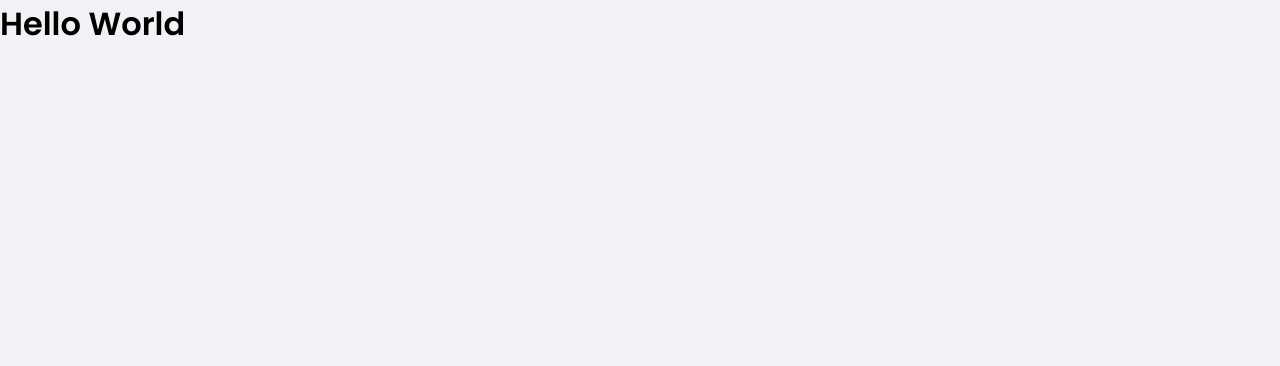
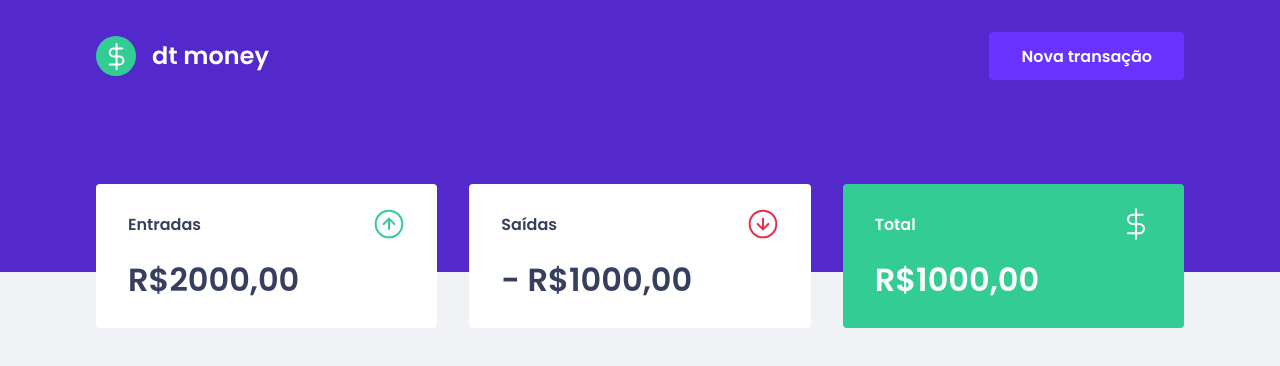
Before and after one commit to Jonathas-bonfim/moneycontrol, a React (Create React App) app: page / in a window 1280 px wide. Shown: the top 366 px of the page. Built offline with nearby package versions, Linux system fonts and the light colour scheme.

Commit message:
styled header and Dashboard

```diff
--- a/src/App.tsx
+++ b/src/App.tsx
@@ -1,11 +1,14 @@
 import { GlobalStyle } from "./assets/styles/global";
+import { Dashboard } from "./components/Dashboard";
+import { Header } from "./components/Header/index";
 
 
 export function App() {
   return (
-    <div className="App">
-      <h1>Hello World</h1>
+    <>
+      <Header />
+      <Dashboard />
       <GlobalStyle />
-    </div>
+    </>
   );
 }
--- a/src/assets/styles/global.ts
+++ b/src/assets/styles/global.ts
@@ -1,58 +1,76 @@
-import { createGlobalStyle } from "styled-components";
+import { createGlobalStyle } from 'styled-components';
 
 export const GlobalStyle = createGlobalStyle`
+  :root {
+    --red: #E52E4D;
+    --blue: #5429CC;
+    --green: #33CC95;
+    --blue-light: #6933FF;
 
-  :root{
+    --text-title: #363F5F;
+    --text-body: #969CB3;
     --background: #f0f2f5;
     --shape: #FFFFFF;
-
-    --red: #e52e4d;
-    --blue:#5429cc;
-    --blue-light: #6933ff;
-
-    --text-tittle: #363f5f;
-    --text-body: #969cb3;
-
   }
-
-  *{
+  * {
     margin: 0;
     padding: 0;
     box-sizing: border-box;
   }
-
-  html{
-    @media(max-width: 1080px) {
-      font-size: 93.75%
-    }
-
-    @media(max-width: 720px) {
-      font-size: 87.5%
-    }
-
-  }
-
   body {
     background: var(--background);
-    -webkit-font-smoothing: antialiased;
+    -webkit-font-smoothing: antialised;
   }
-
   body, input, textarea, button {
     font-family: 'Poppins', sans-serif;
     font-weight: 400;
   }
-
+  html {
+    @media(max-width: 1080px) {
+      font-size: 93.75%;
+    }
+    @media(max-width: 720px) {
+      font-size: 87.5%;
+    }
+  }
   h1, h2, h3, h4, h5, h6, strong {
     font-weight: 600;
   }
-
-  button{
+  button {
     cursor: pointer;
   }
-
-  [disabled]{
+  [disabled] {
     opacity: 0.6;
     cursor: not-allowed;
   }
-
-`
+  .react-modal-overlay {
+    background: rgba(0, 0, 0, 0.5);
+    position: fixed;
+    top: 0;
+    bottom: 0;
+    right: 0;
+    left: 0;
+    display: flex;
+    align-items: center;
+    justify-content: center;
+  }
+  .react-modal-content {
+    width: 100%;
+    max-width: 576px;
+    background: var(--background);
+    padding: 3rem;
+    position: relative;
+    border-radius: 0.25rem;
+  }
+  .react-modal-close {
+    position: absolute;
+    right: 1.5rem;
+    top: 1.5rem;
+    border: 0;
+    background: transparent;
+    transition: filter 0.2s;
+    &:hover {
+      filter: brightness(0.8);
+    }
+  }
+`;
--- /dev/null
+++ b/src/components/Dashboard/index.tsx
@@ -0,0 +1,11 @@
+import { Summary } from '../Summary'
+
+import { Container } from './styles'
+
+export function Dashboard() {
+  return (
+    <Container>
+      <Summary />
+    </Container>
+  )
+}
--- /dev/null
+++ b/src/components/Dashboard/styles.ts
@@ -0,0 +1,7 @@
+import styled from 'styled-components';
+
+export const Container = styled.main`
+  max-width: 1120px;
+  margin: 0 auto;
+  padding: 2.5rem 1rem;
+`
--- /dev/null
+++ b/src/components/Header/index.tsx
@@ -0,0 +1,15 @@
+import { Content, Container } from './styles'
+import logoIMG from '../../assets/images/logo.svg'
+
+export function Header() {
+  return (
+    <Container>
+      <Content>
+        <img src={logoIMG} alt="logo do projeto" />
+        <button type="button">
+          Nova transação
+        </button>
+      </Content>
+    </Container>
+  )
+}
--- /dev/null
+++ b/src/components/Header/styles.ts
@@ -0,0 +1,32 @@
+import styled from 'styled-components'
+
+export const Container = styled.header`
+  background-color: var(--blue);
+`;
+
+export const Content = styled.div`
+  max-width: 1120px;
+  margin: 0 auto;
+
+  padding:2rem 1rem 12rem;
+  display: flex;
+  align-items: center;
+  justify-content:space-between;
+
+  button{
+    font-size:1rem;
+    color: #FFF;
+    background: var(--blue-light);
+    border:0;
+    padding: 0 2rem;
+    border-radius: 0.25rem;
+    height: 3rem;
+
+    transition: filter 0.2s;
+
+    &:hover{
+      filter: brightness(0.9);
+    }
+  }
+
+`
--- /dev/null
+++ b/src/components/Summary/index.tsx
@@ -0,0 +1,35 @@
+import incomeIMG from '../../assets/images/income.svg';
+import outcomeIMG from '../../assets/images/outcome.svg';
+import totalIMG from '../../assets/images/total.svg';
+
+import { Container } from "./styles";
+
+export function Summary() {
+  return (
+    <Container>
+      <div>
+        <header>
+          <p>Entradas</p>
+          <img src={incomeIMG} alt="Entradas" />
+        </header>
+        <strong>R$2000,00</strong>
+      </div>
+
+      <div>
+        <header>
+          <p>Saídas</p>
+          <img src={outcomeIMG} alt="Saídas" />
+        </header>
+        <strong>- R$1000,00</strong>
+      </div>
+
+      <div className="highlight-background">
+        <header>
+          <p>Total</p>
+          <img src={totalIMG} alt="Total" />
+        </header>
+        <strong>R$1000,00</strong>
+      </div>
+    </Container>
+  )
+}
--- /dev/null
+++ b/src/components/Summary/styles.ts
@@ -0,0 +1,32 @@
+import styled from 'styled-components';
+
+export const Container = styled.div`
+  /* max-width: 1120px; */
+  justify-content: center;
+  display: grid;
+  grid-template-columns: repeat(3, 1fr);
+  gap: 2rem;
+  margin-top: -8rem;
+  div {
+    background: var(--shape);
+    padding: 1.5rem 2rem;
+    border-radius: 0.25rem;
+    color: var(--text-title);
+    header {
+      display: flex;
+      align-items: center;
+      justify-content: space-between;
+    }
+    strong {
+      display: block;
+      margin-top: 1rem;
+      font-size: 2rem;
+      font-weight: 500;
+      line-height: 3rem;
+    }
+    &.highlight-background {
+      background: var(--green);
+      color: #fff;
+    }
+  }
+`;
```
